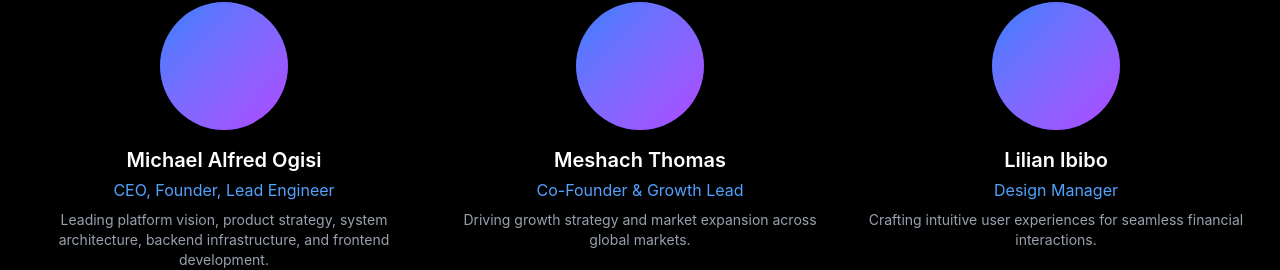
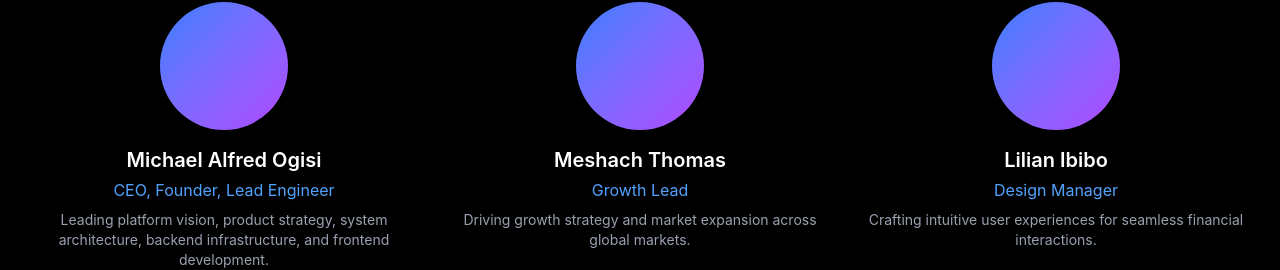
Before and after one commit to border-web/border, a React (Vite) app: page /about in a window 1280 px wide. Shown: the part 2870-3140 px from the top of the page. Built offline with nearby package versions, Linux system fonts and the light colour scheme.

Commit message:
Update About.tsx

```diff
--- a/src/app/pages/About.tsx
+++ b/src/app/pages/About.tsx
@@ -162,7 +162,7 @@ export default function About() {
               },
               {
                 name: 'Meshach Thomas',
-                role: 'Co-Founder & Growth Lead',
+                role: 'Growth Lead',
                 bio: 'Driving growth strategy and market expansion across global markets.'
               },
               {
```
